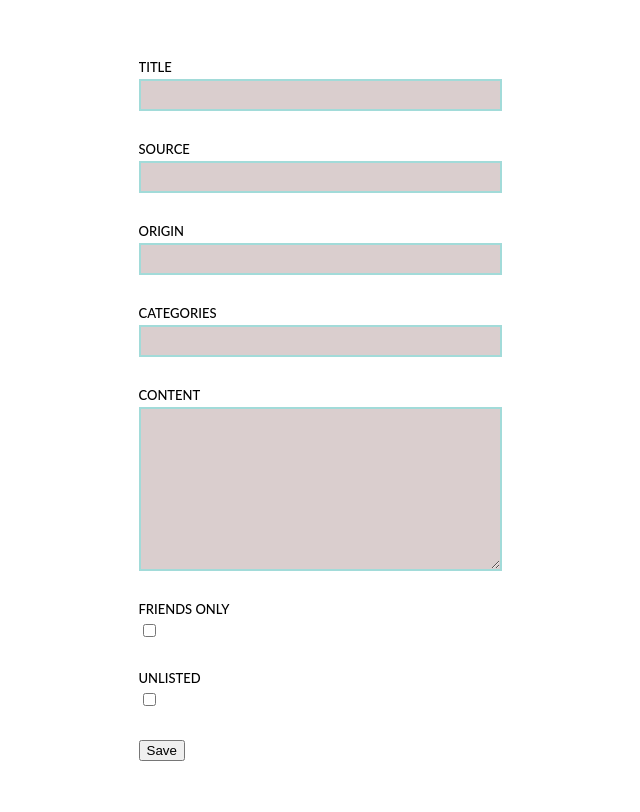
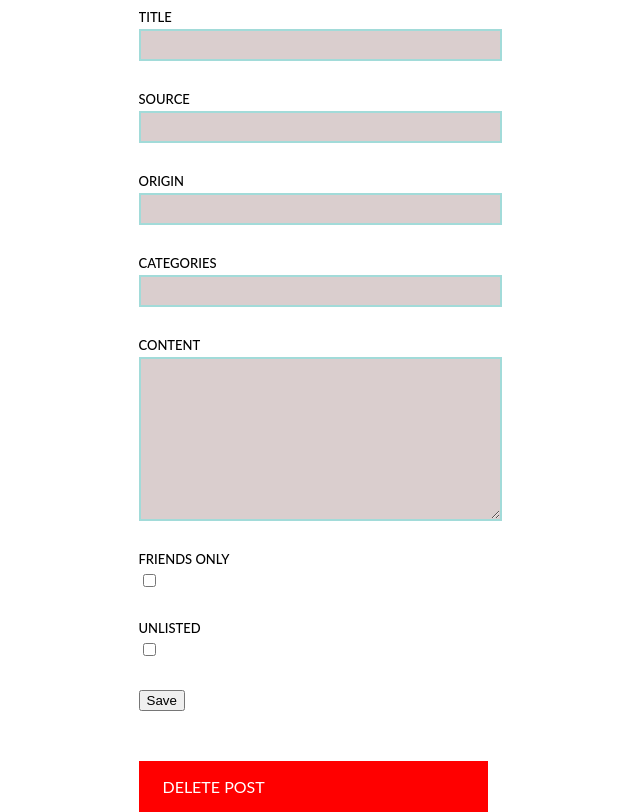
Before and after one commit to Anthonyyma/CMPUT404-Project, a Django app: page /editPost/ in a window 1280 px wide. Shown: the whole page, without its empty margins (327-967 px from the left). Before the commit the page ends 761 px from the top, so only its background shows below. Run offline with Django 3.2, Linux system fonts and the light colour scheme.

Commit message:
Added post delete button

```diff
--- a/social/core/static/style.css
+++ b/social/core/static/style.css
@@ -11,6 +11,15 @@ body {
 }
 h1 {
   color: pink
+}
+#delete-button {
+  margin-top: 50px;
+  background-color: red;
+  color: white;
+  padding: 1em 1.5em;
+  text-decoration: none;
+  text-transform: uppercase;
+  display: block;
 }
 .forms {
   min-width: 300px;
--- a/social/core/templates/createPost.html
+++ b/social/core/templates/createPost.html
@@ -51,6 +51,7 @@
             {{ form.unlisted }}
         </div>
         <button type="submit" >Save</button>
+        <div><a id="delete-button" href="{% url 'deletePost' %}?id={{ id }}">Delete Post</a></div>
     </form>
 </body>
 </html>
--- a/social/core/urls.py
+++ b/social/core/urls.py
@@ -7,6 +7,7 @@ urlpatterns = [
     path('', views.PostList.as_view(), name='myPosts'),
     path('editPost/', views.createPost, name='editPost'),
     path('createPost/', views.postType, name='createPost'),
+    path('deletePost/', views.deletePost, name='deletePost'),
     path('login/', views.login_user, name='login'),
     path('register/', views.register_user, name='register')
     # path('info/', views.info, name='info'),
--- a/social/core/views.py
+++ b/social/core/views.py
@@ -47,8 +47,13 @@ def createPost(request):
         else:
             print(form.errors)
 
-    context = {'form': form, 'type':type}
+    context = {'form': form, 'type':type, 'id':postId}
     return render(request, "createPost.html", context)
+
+def deletePost(request):
+    postId = request.GET.get('id')
+    Post.objects.filter(pk=postId).delete()
+    return redirect("/")
 
 def postType(request):
     return render(request, "postType.html")
```
